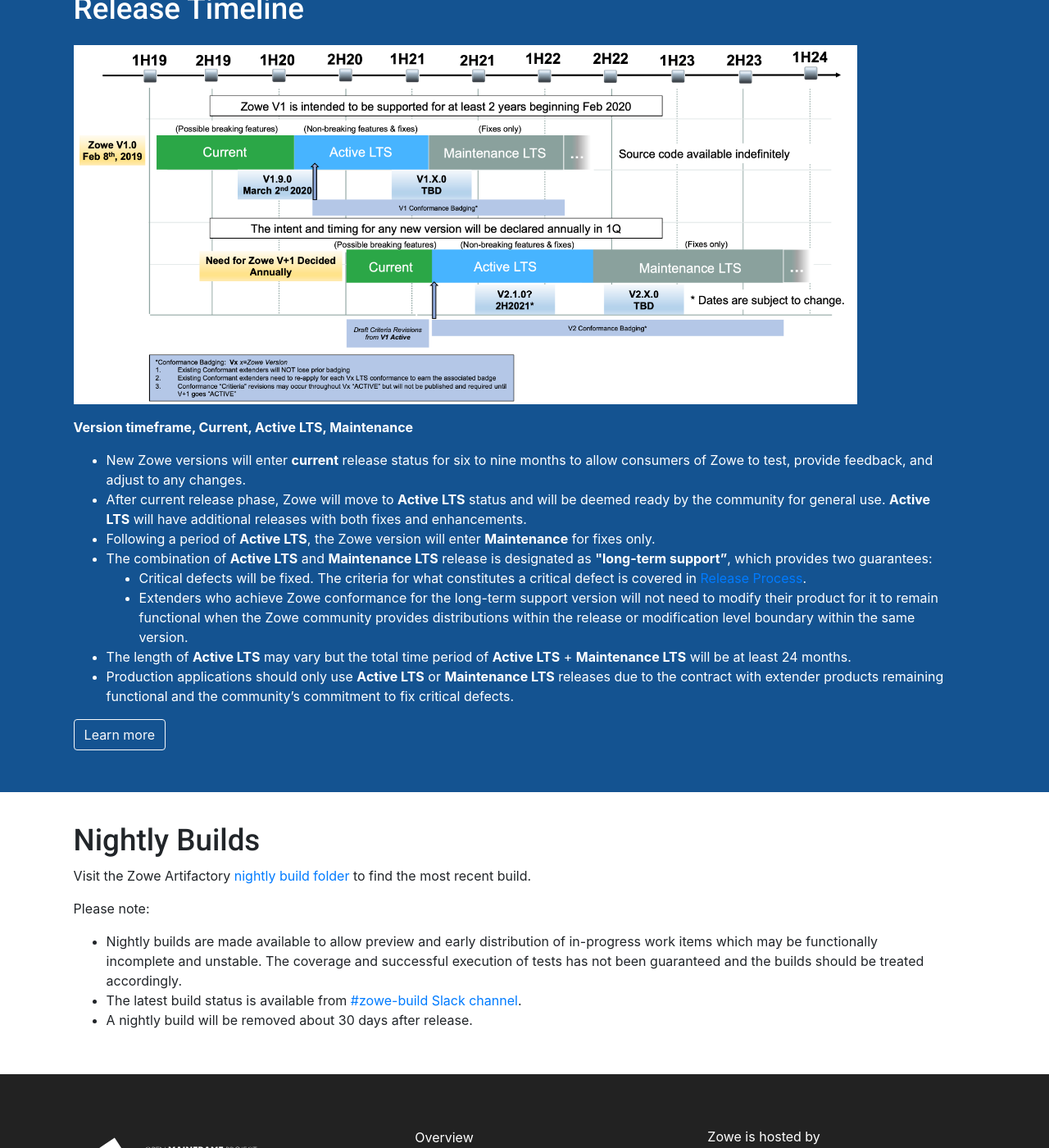
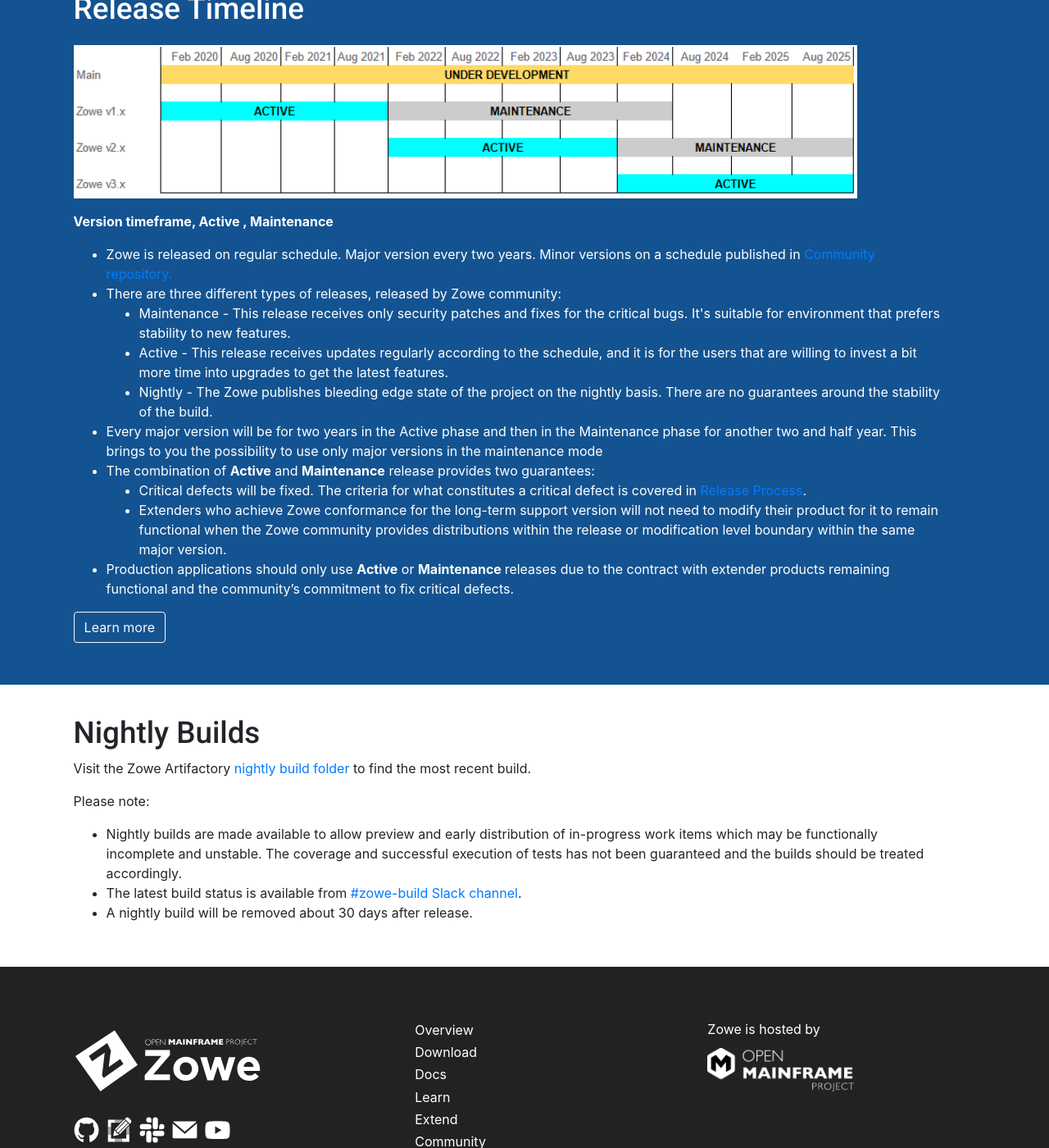
Before and after one commit to zowe/zowe.github.io, a Jekyll site: the page built from download.md, in a window 1280 px wide and 1400 px high, scrolled down 4698 px. Shown: the whole window at 82% size. Built offline with Jekyll 4.4.1, drawn with Linux system fonts in a browser that asks for light colours; our own code applies the rules of GitHub Pages for plain Markdown files.

Commit message:
Reflect new major version release.
Signed-off-by: Jakub Balhar <jakub@balhar.net>

```diff
--- a/_config.yml
+++ b/_config.yml
@@ -27,7 +27,7 @@
 zowe_python_sdk_download_url: /legal.html?type=python-sdk&version=
 nightly_build_url: https://zowe.jfrog.io/zowe/webapp/#/artifacts/browse/tree/General/libs-release-local/org/zowe/nightly
 zowe_build_slack_url: https://openmainframeproject.slack.com/archives/CC9QW5NJE
-lts_url: https://github.com/zowe/zlc/blob/master/process/ReleaseProcess.md
+lts_url: https://github.com/zowe/community/blob/master/Technical-Steering-Committee/release.md
 zowe_fmid: AZWE001
 zowe_fmid_oss_version: 1.9.0
 zos_component_install_doc_url: https://docs.zowe.org/stable/user-guide/install-zos.html
--- a/download.md
+++ b/download.md
@@ -245,20 +245,25 @@
 
 <section class="bluebackground">
 <h1>Release Timeline</h1>
-<p><img src="assets/img/zowe-lts.png" width="90%" /></p>
-<p><b>Version timeframe, Current, Active LTS, Maintenance</b></p>
+<p><img src="assets/img/major_releases.png" width="90%" /></p>
+<p><b>Version timeframe, Active , Maintenance</b></p>
 <ul>
-<li>New Zowe versions will enter <b>current</b> release status for six to nine months to allow consumers of Zowe to test, provide feedback, and adjust to any changes.</li>
-<li>After current release phase, Zowe will move to <b>Active LTS</b> status and will be deemed ready by the community for general use. <b>Active LTS</b> will have additional releases with both fixes and enhancements.</li>
-<li>Following a period of <b>Active LTS</b>, the Zowe version will enter <b>Maintenance</b> for fixes only.</li>
-<li>The combination of <b>Active LTS</b> and <b>Maintenance LTS</b> release is designated as <b>"long-term support”</b>, which provides two guarantees:
+<li>Zowe is released on regular schedule. Major version every two years. Minor versions on a schedule published in <a href="https://github.com/zowe/community/blob/master/Project%20Management/Schedule/Zowe%20PI%20%26%20Sprint%20Cadence.md">Community repository.</a></li>
+<li>There are three different types of releases, released by Zowe community:
+  <ul>
+    <li style="list-style-type: disc">Maintenance - This release receives only security patches and fixes for the critical bugs. It's suitable for environment that prefers stability to new features.</li>
+    <li style="list-style-type: disc">Active - This release receives updates regularly according to the schedule, and it is for the users that are willing to invest a bit more time into upgrades to get the latest features.</li>
+    <li style="list-style-type: disc">Nightly - The Zowe publishes bleeding edge state of the project on the nightly basis. There are no guarantees around the stability of the build.</li>
+  </ul>
+</li>
+<li>Every major version will be for two years in the Active phase and then in the Maintenance phase for another two and half year. This brings to you the possibility to use only major versions in the maintenance mode</li>
+<li>The combination of <b>Active</b> and <b>Maintenance</b> release provides two guarantees:
   <ul>
     <li style="list-style-type: disc">Critical defects will be fixed. The criteria for what constitutes a critical defect is covered in <a href="{{ site.lts_url }}">Release Process</a>.</li>
-    <li style="list-style-type: disc">Extenders who achieve Zowe conformance for the long-term support version will not need to modify their product for it to remain functional when the Zowe community provides distributions within the release or  modification level boundary within the same version.</li>
+    <li style="list-style-type: disc">Extenders who achieve Zowe conformance for the long-term support version will not need to modify their product for it to remain functional when the Zowe community provides distributions within the release or modification level boundary within the same major version.</li>
   </ul>
 </li>
-<li>The length of <b>Active LTS</b> may vary but the total time period of <b>Active LTS</b> + <b>Maintenance LTS</b> will be at least 24 months.</li>
-<li>Production applications should only use <b>Active LTS</b> or <b>Maintenance LTS</b> releases due to the contract with extender products remaining functional and the community’s commitment to fix critical defects.</li>
+<li>Production applications should only use <b>Active</b> or <b>Maintenance </b> releases due to the contract with extender products remaining functional and the community’s commitment to fix critical defects.</li>
 </ul>
 <button type="button" class="btn btn-outline-light" href="{{ site.lts_url }}">Learn more</button>
 </section>
```
Also changed, not shown: assets/img/major_releases.png (added).
